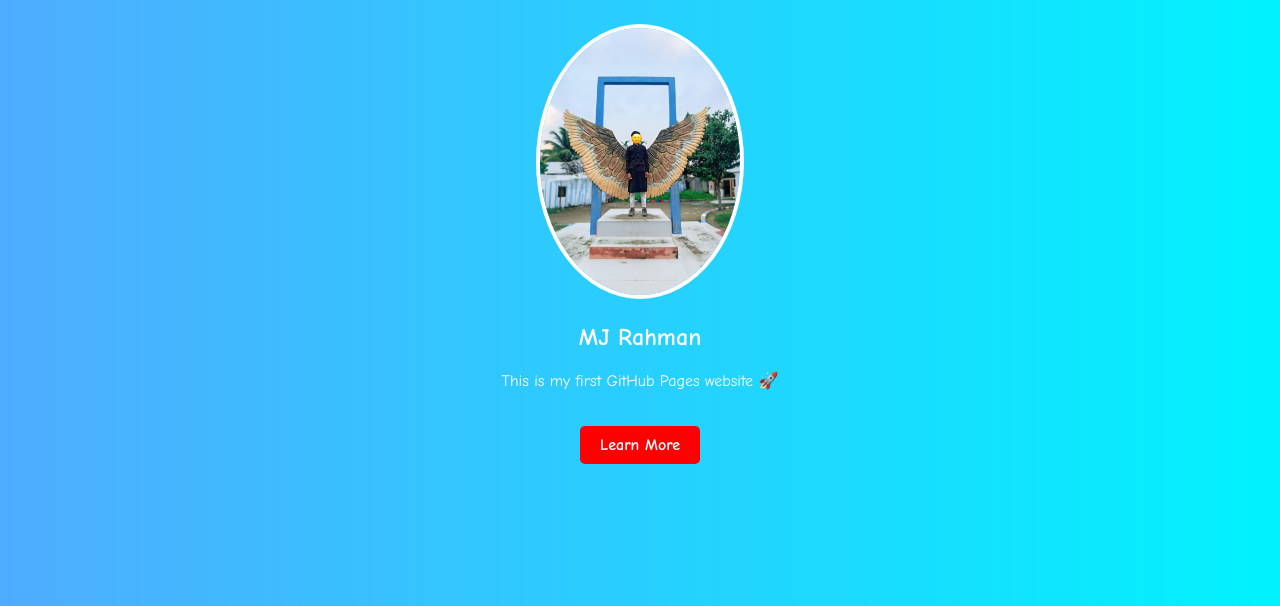
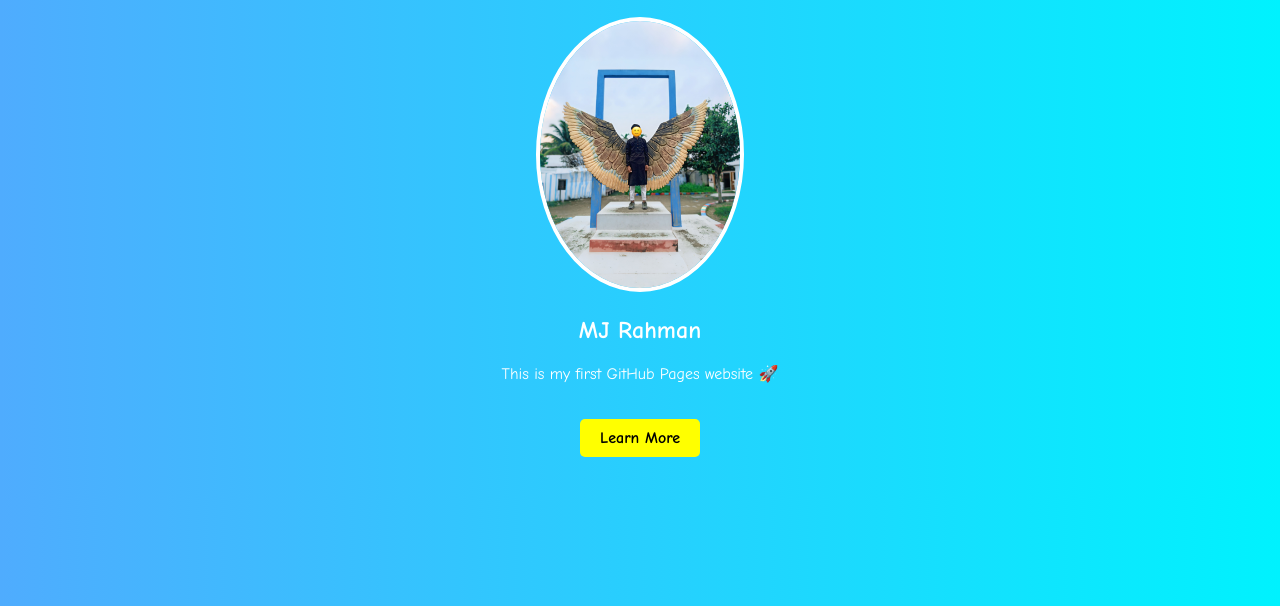
Before and after one commit to tomandjerrysm78-arch/MJ, a plain HTML site: page index.html in a window 1280 px wide. Shown: the part 194-800 px from the top of the page. Drawn offline with Linux system fonts and the light colour scheme.

Commit message:
Update index.html

```diff
--- a/index.html
+++ b/index.html
@@ -31,29 +31,20 @@
     }
     h1 {
       font-size: 2.5em;
-      margin-top: 20px;
-    }
-    img {
-      border-radius: 50%;
-      margin-top: 20px;
-      width: 200px;
-      border: 4px solid white;
     }
     .btn {
       display: inline-block;
-      background: red;
-      color: white;
+      margin-top: 20px;
       padding: 10px 20px;
-      margin-top: 20px;
+      background: yellow;
+      color: black;
       text-decoration: none;
       border-radius: 5px;
       font-weight: bold;
     }
-    .btn:hover {
-      background: darkred;
-    }
   </style>
 </head>
+
 <body>
   <header>
     <nav>
@@ -65,7 +56,8 @@
 
   <section>
     <h1>Welcome to My Website 🎉</h1>
-    <img src="Picsart_25-08-06_18-37-36-650.jpg" alt="MJ Photo">
+    <img src="Picsart_25-08-06_18-37-36-650.jpg" alt="MJ Photo"
+         style="width:200px;border-radius:50%;border:4px solid white;">
     <h2>MJ Rahman</h2>
     <p>This is my first GitHub Pages website 🚀</p>
     <a href="about.html" class="btn">Learn More</a>
```
